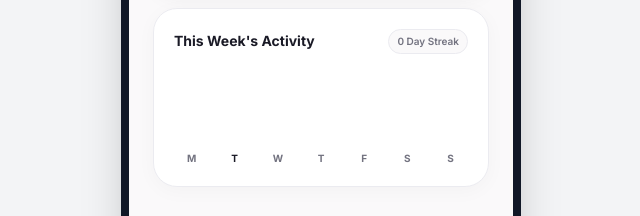
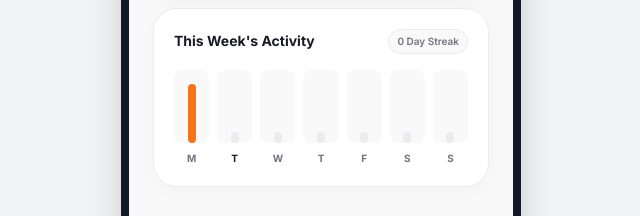
Before and after one commit to ismaelngoie/pelvicfloor, a Next.js app: page /dashboard in a window 1280 px wide. Shown: the part 526-742 px from the top of the page, without its empty margins (319-959 px from the left). Built offline with nearby package versions, Linux system fonts and the light colour scheme.

Commit message:
Update page.js

```diff
--- a/app/dashboard/page.js
+++ b/app/dashboard/page.js
@@ -137,44 +137,23 @@ const WeeklyProgressGraph = ({ streak, goalColor, isTodayDone }) => {
           {streak} Day Streak
         </span>
       </div>
-
-      <div className="flex justify-between items-end h-24 gap-2">
+      <div className="flex justify-between h-24 gap-2 items-stretch">
   {days.map((day, idx) => {
     let isActive = false;
-
-          // LOGIC: Backfill the graph based on the Streak Count.
     if (todayIndex !== -1) {
-             const daysAgo = todayIndex - idx; // 0 = today, 1 = yesterday...
-
-             if (daysAgo >= 0) {
-                 // Determine how many days back the streak covers
-                 // If done today, streak covers Today (0) + (streak-1) past days.
-                 // If not done today, streak covers Yesterday (1) + (streak-1) past days.
-
-                 // Example: Streak 3. Done Today?
-                 // Yes: Covers 0, 1, 2. (Active if daysAgo < 3)
-                 // No: Covers 1, 2, 3. (Active if daysAgo > 0 AND daysAgo <= 3)
-
-                 if (isTodayDone) {
-                     isActive = daysAgo < streak;
-                 } else {
-                     isActive = daysAgo > 0 && daysAgo <= streak;
-                 }
-             }
+      if (idx === todayIndex) isActive = isTodayDone;
+      else if (idx < todayIndex) isActive = (idx % 2 === 0);
     }
 
     const height = isActive ? "80%" : "15%";
     const barColor = isActive ? goalColor : "#EBEBF0";
 
     return (
-            <div key={idx} className="flex flex-col items-center gap-2 flex-1">
-              <div className="w-full h-full flex items-end justify-center rounded-lg bg-[#FAF9FA] overflow-hidden relative">
+      <div key={idx} className="flex flex-col items-center gap-2 flex-1 h-full">
+        <div className="w-full flex-1 flex items-end justify-center rounded-lg bg-[#FAF9FA] overflow-hidden relative">
           <div
             className="w-2 rounded-full transition-all duration-700 ease-out"
-                  style={{
-                    height: height,
-                    backgroundColor: barColor
-                  }}
+            style={{ height, backgroundColor: barColor }}
           />
         </div>
         <span className={`text-[10px] font-bold ${idx === todayIndex ? 'text-[#1A1A26]' : 'text-[#737380]'}`}>
```
Lines whose indentation alone changed are shown as unchanged.
